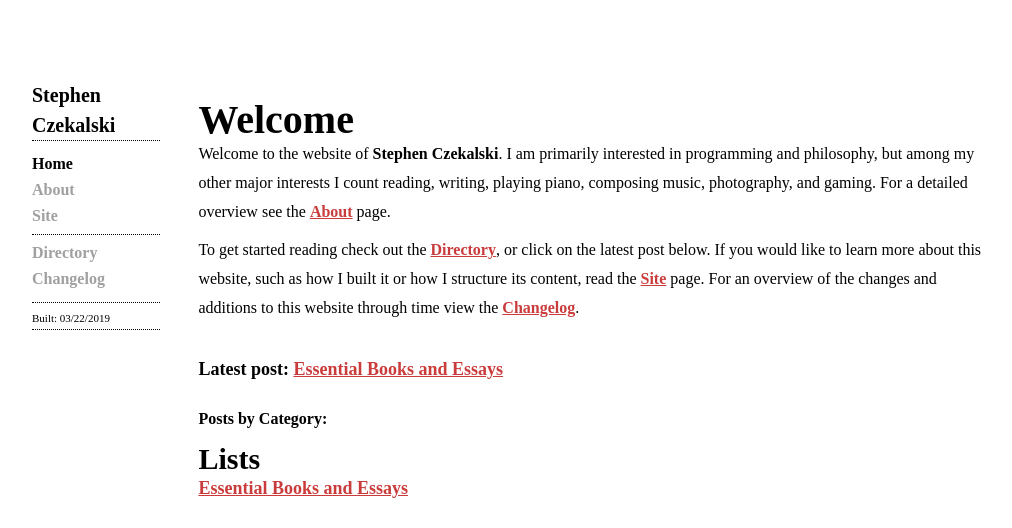
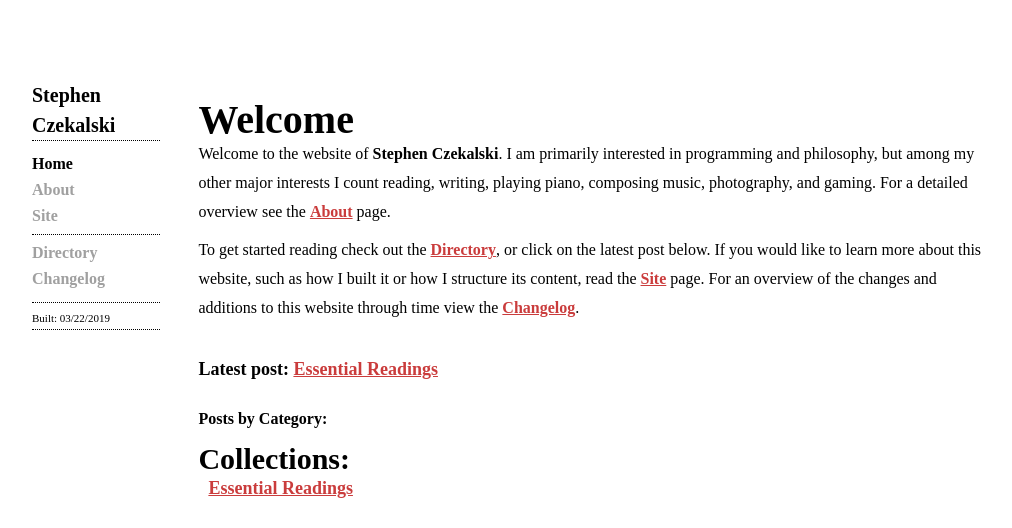
Before and after one commit to stephencz/old-stephencz-com, a Jekyll site: the page built from index.html, in a window 1280 px wide, cut to the strip 0-528 px from the top of the page. Shown: the whole strip, without its empty margins (128-1140 px from the left). Built offline with Jekyll 4.4.1, drawn with Linux system fonts in a browser that asks for light colours; nearby versions of some CDN libraries; some web fonts are replaced.

Commit message:
I forget

```diff
--- a/_includes/categories.html
+++ b/_includes/categories.html
@@ -1,10 +1,5 @@
 <div class="row">
-    <div class="six columns category-col">
-        <div class="category-header">Lists</div>
-        <ul class="category-list">
-            <li><a href="/posts/essential-books-and-essays">Essential Books and Essays</a></li>
-        </ul>
-    </div>
+    {% include categories/collections.html %}
 
     <div class="six columns category-col">
 
--- /dev/null
+++ b/_includes/categories/collections.html
@@ -0,0 +1,6 @@
+<div class="six columns category-col">
+    <div class="category-header">Collections:</div>
+    <ul class="category-list">
+        <li><a href="/posts/essential-readings">Essential Readings</a></li>
+    </ul>
+</div>
--- a/_sass/misc.scss
+++ b/_sass/misc.scss
@@ -50,19 +50,20 @@
     padding-bottom: 30px;
 }
 
-.category-header
+.category-col > .category-header
 {
     font-size: 3em;
     font-weight: 700;
 }
 
-ul.category-list
+.category-col > ul.category-list
 {
     list-style: none;
     font-size: 1.8em;
+    padding-left: 10px;
 }
 
-ul.category-list li
+.category-col > ul.category-list li
 {
     padding-top: 5px;
     padding-bottom: 5px;
--- a/_sass/post.scss
+++ b/_sass/post.scss
@@ -30,7 +30,7 @@
 .post-wrapper > .post-metadata
 {
     font-size: 1.4em;
-    padding-bottom: 20px;
+    padding-bottom: 60px;
     padding-right: 20px;
 }
 
```
Also changed, not shown: _posts/2019-03-21-essential-books-and-essays.md (deleted, +0 -18 lines), _posts/2019-03-21-essential-readings.md (added, +22 -0 lines).
